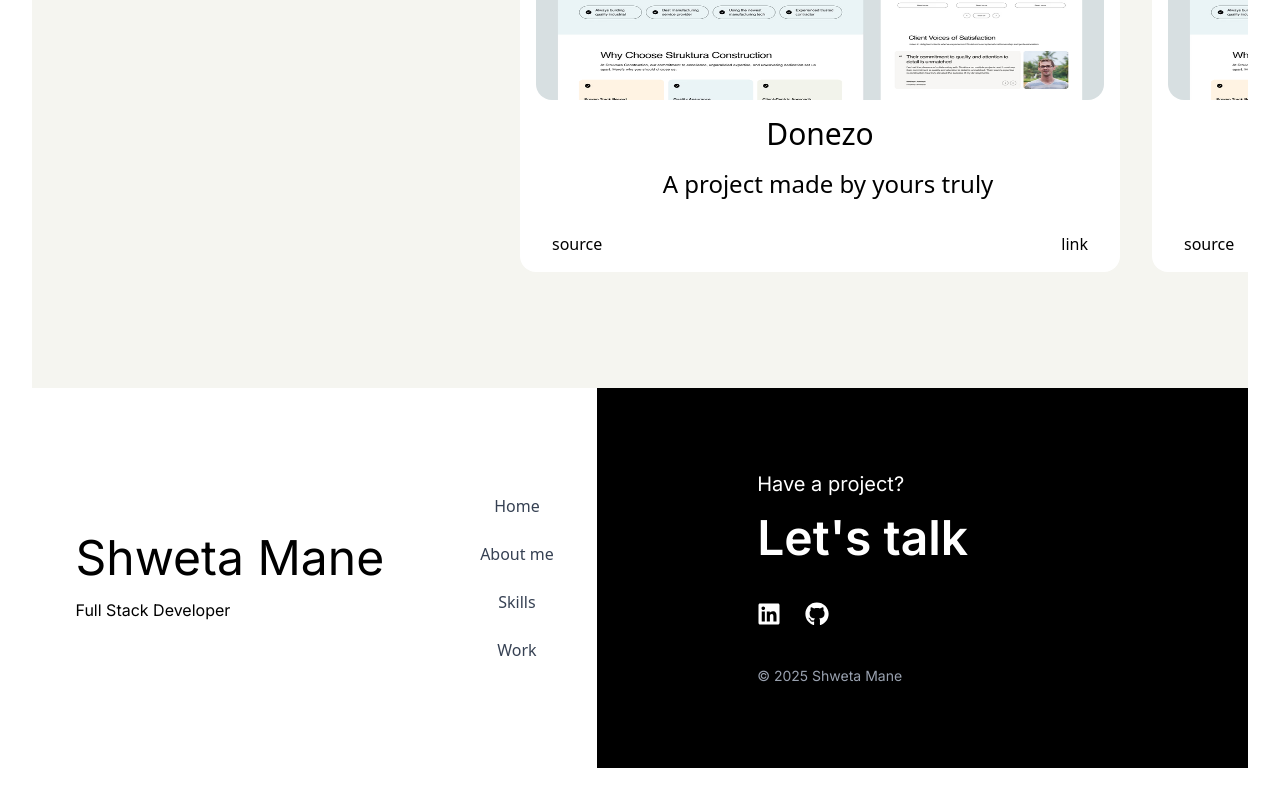
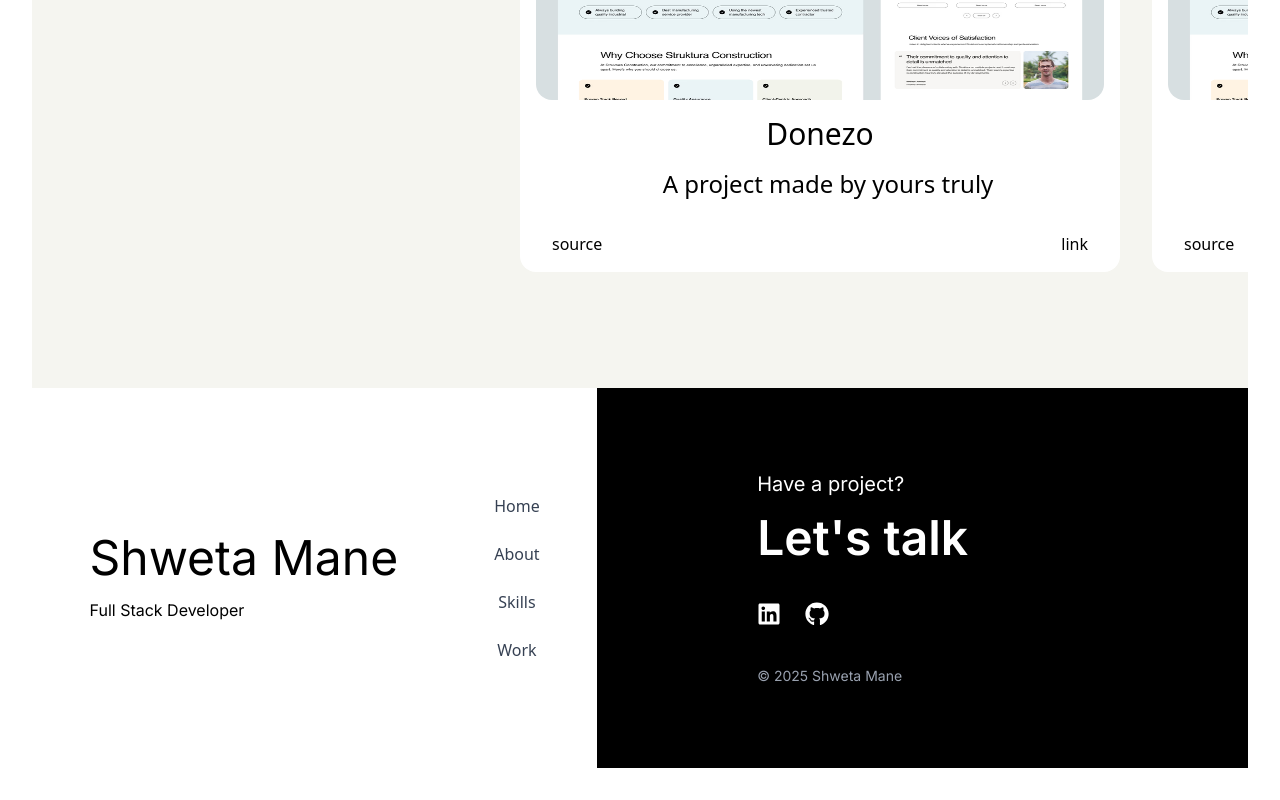
Before and after one commit to ShwetaMane13/portfolio, a React (Vite) app: page / in a window 1280 px wide. Shown: the part 4160-4960 px from the top of the page. Built offline with nearby package versions, Linux system fonts and the light colour scheme.

Commit message:
footer changes

```diff
--- a/src/App.jsx
+++ b/src/App.jsx
@@ -43,7 +43,7 @@ function App() {
         <Works />
       </section>
       <section ref={contactRef}>
-        <Contact />
+        <Contact sections={sections}/>
       </section>
 
       <ScrollToTop />
--- a/src/components/Contact.jsx
+++ b/src/components/Contact.jsx
@@ -1,25 +1,42 @@
 import { FaGithub, FaLinkedin } from "react-icons/fa";
 
-export const Contact = () => {
-  const footerList = ["Home", "About me", "Skills", "Work"];
+export const Contact = ({ sections }) => {
+  const footerList = ["Home", "About", "Skills", "Work"];
+
+  const handleScroll = (section) => {
+    sections[section]?.current?.scrollIntoView({
+      behavior: "smooth",
+      block: "start",
+    });
+  };
+
   return (
     <div className="flex flex-col md:flex-row min-h-[380px]">
       <div className="w-full bg-white flex items-center justify-center gap-12 md:gap-24 py-8 md:py-0">
         <section className="flex flex-col gap-4 text-center md:text-left">
-          <section className="text-4xl md:text-5xl font-inter">Shweta Mane</section>
+          <section className="text-4xl md:text-5xl font-inter">
+            Shweta Mane
+          </section>
           <section className="text-base font-inter">
             Full Stack Developer
           </section>
         </section>
         <section className="flex flex-col gap-6">
           {footerList.map((item) => (
-            <span className="text-base text-gray-700 hover:text-black cursor-pointer">{item}</span>
+            <span
+              onClick={() => handleScroll(item)}
+              className="text-base text-gray-700 hover:text-black cursor-pointer"
+            >
+              {item}
+            </span>
           ))}
         </section>
       </div>
       <div className="w-full bg-black flex flex-col justify-center items-center md:items-start pl-0 md:pl-40 gap-4 text-white font-inter py-8 md:py-0">
         <section className="text-lg md:text-xl">Have a project?</section>
-        <section className="text-3xl md:text-5xl font-semibold">Let's talk</section>
+        <section className="text-3xl md:text-5xl font-semibold">
+          Let's talk
+        </section>
         <section className="mt-6 flex gap-6">
           <a
             href="https://www.linkedin.com/in/shwetamane13/"
@@ -40,7 +57,9 @@ export const Contact = () => {
             </span>
           </a>
         </section>
-        <section className="mt-6 text-sm text-gray-400">© 2025 Shweta Mane</section>
+        <section className="mt-6 text-sm text-gray-400">
+          © 2025 Shweta Mane
+        </section>
       </div>
     </div>
   );
```
